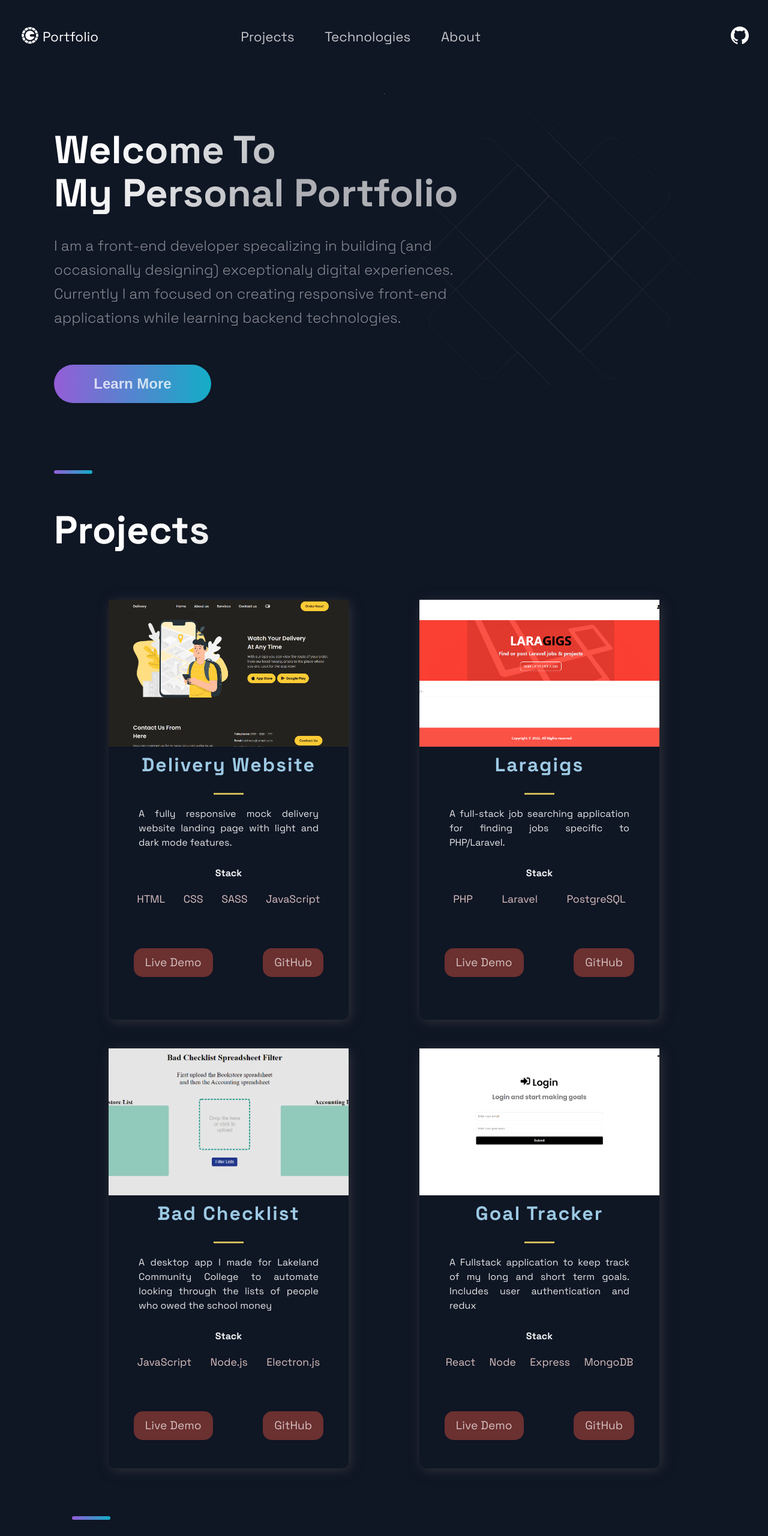
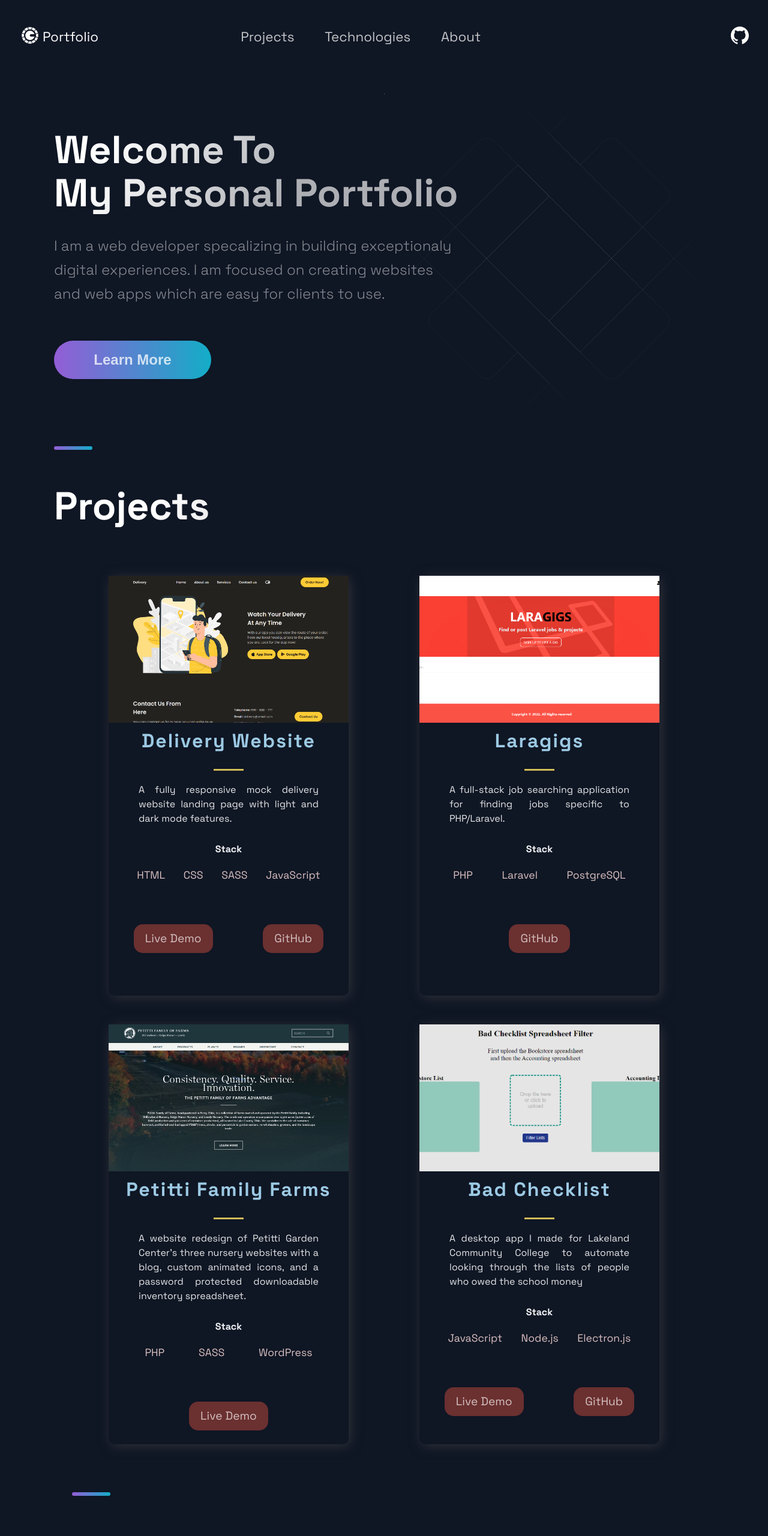
Before and after one commit to Wompato/Dev-Portfolio, a React (Create React App) app: page / in a window 1280 px wide. Shown: the top 2561 px of the page at 60% size. Built offline with nearby package versions, Linux system fonts and the light colour scheme.

Commit message:
updated with work experience

```diff
--- a/src/components/Sections/About.js
+++ b/src/components/Sections/About.js
@@ -6,33 +6,24 @@ function About() {
       <div className="divider-2"></div>
       <h2 className="section-heading">About Me</h2>
       <p className="about-description">
-        I am a self taught front-end developer who has always had a knack for
+        I am a self taught web developer who has always had a knack for
         technology and working with computers. I started making small edits to
-        webpages for fun in 2019 where my simple changes turned into a love for
+        webpages for fun in 2020 where my simple changes turned into a love for
         programming.
 
         Fascinated by how intricate programming can be I was quickly drawn to learn
         more. I started learning javascript to make websites more interactive. Then
-        I started to find designs online or ideas for web apps and build them on my
-        own. I am spending most of my time now learning new techologies and sharpening
-        my skills on the front-end.
+        I started to learn PHP and WordPress so I could build websites other people
+        could use and love. I am spending most of my time now learning new techologies
+        to build even more impressive stuff!
       </p>
       <ul className="timeline">
-        <li className="timeline-item">
-          <h4>
-            2019
-            <TimelineSvg />
-          </h4>
-          <p className="timeline-description">Started My Journey</p>
-        </li>
         <li className="timeline-item">
           <h4>
             2020
             <TimelineSvg />
           </h4>
-          <p className="timeline-description">
-            Created My First App. Rock, Paper, Scissors
-          </p>
+          <p className="timeline-description">Started my journey</p>
         </li>
         <li className="timeline-item">
           <h4>
@@ -40,7 +31,7 @@ function About() {
             <TimelineSvg />
           </h4>
           <p className="timeline-description">
-            Dove Into Fullstack Dev With MERN Stack
+            Created my first app. Rock, Paper, Scissors
           </p>
         </li>
         <li className="timeline-item">
@@ -49,7 +40,16 @@ function About() {
             <TimelineSvg />
           </h4>
           <p className="timeline-description">
-            Learning New Things. More To Come
+            Started working with agencies to create amazing websites and apps
+          </p>
+        </li>
+        <li className="timeline-item">
+          <h4>
+            2023
+            <TimelineSvg />
+          </h4>
+          <p className="timeline-description">
+            Learning new things. more to come
           </p>
         </li>
       </ul>
--- a/src/components/Sections/Hero.js
+++ b/src/components/Sections/Hero.js
@@ -11,10 +11,9 @@ function Hero() {
            My Personal Portfolio
         </h1>
         <p>
-          I am a front-end developer specalizing in building (and
-          occasionally designing) exceptionaly digital experiences.
-          Currently I am focused on creating responsive front-end
-          applications while learning backend technologies.
+          I am a web developer specalizing in building exceptionaly
+          digital experiences. I am focused on creating websites and
+          web apps which are easy for clients to use.
         </p>
         <button className="learn-more-btn">
           <a href="#projects">Learn More</a>
--- a/src/components/Sections/Project.js
+++ b/src/components/Sections/Project.js
@@ -51,14 +51,36 @@ function Project() {
             </ul>
           </div>
           <ul className="project-source-list">
-            <a
-              target="blank"
-              href="http://peaceful-depths-09862.herokuapp.com/"
-            >
-              Live Demo
-            </a>
             <a target="blank" href="https://github.com/Wompato/Laragigs">
               GitHub
+            </a>
+          </ul>
+        </article>
+        <article className="project-card">
+          <img
+            src="/images/Petitti.png"
+            className="project-card-img"
+          ></img>
+          <div className="project-card-title-content">
+            <h3 className="project-card-title">Petitti Family Farms</h3>
+            <hr></hr>
+          </div>
+          <p className="project-card-description">
+            A website redesign of Petitti Garden Center's three nursery websites
+            with a blog, custom animated icons, and a password protected downloadable
+            inventory spreadsheet.
+          </p>
+          <div className="project-stack-container">
+            <h6>Stack</h6>
+            <ul className="project-stack-list">
+              <li>PHP</li>
+              <li>SASS</li>
+              <li>WordPress</li>
+            </ul>
+          </div>
+          <ul className="project-source-list">
+            <a target="_blank" href="https://petittifamilyfarms.com">
+              Live Demo
             </a>
           </ul>
         </article>
@@ -98,37 +120,6 @@ function Project() {
             </a>
           </ul>
         </article>
-        <article className="project-card">
-          <img
-            src="/images/goaltracker.webp"
-            className="project-card-img"
-          ></img>
-          <div className="project-card-title-content">
-            <h3 className="project-card-title">Goal Tracker</h3>
-            <hr></hr>
-          </div>
-          <p className="project-card-description">
-            A Fullstack application to keep track of my long and short term
-            goals. Includes user authentication and redux
-          </p>
-          <div className="project-stack-container">
-            <h6>Stack</h6>
-            <ul className="project-stack-list">
-              <li>React</li>
-              <li>Node</li>
-              <li>Express</li>
-              <li>MongoDB</li>
-            </ul>
-          </div>
-          <ul className="project-source-list">
-            <a target="_blank" href="https://github.com/Wompato/Goal-Tracker">
-              Live Demo
-            </a>
-            <a target="_blank" href="https://github.com/Wompato/Goal-Tracker">
-              GitHub
-            </a>
-          </ul>
-        </article>
       </section>
     </section>
   );
--- a/src/components/Sections/Technologies.js
+++ b/src/components/Sections/Technologies.js
@@ -2,10 +2,10 @@ import {
   SiJavascript,
   SiReact,
   SiNodedotjs,
-  SiExpress,
-  SiMongodb,
   SiHtml5,
   SiCss3,
+  SiPhp,
+  SiWordpress
 } from "react-icons/si";
 
 function Technologies() {
@@ -37,6 +37,7 @@ function Technologies() {
             </div>
             <p className="skill-description">
               Taking Javascript to the backend to create REST APIs
+              with Express
             </p>
           </div>
         </li>
@@ -44,11 +45,11 @@ function Technologies() {
           <div className="skill-content">
             <div className="skill-heading">
               <h4 className="skill-title">Express</h4>
-              <SiExpress size="30px" />
+              <SiWordpress size="30px" />
             </div>
             <p className="skill-description">
-              Extending Node.js to make easy fullstack applications with
-              authentication
+              Building custom themes, plugins, and working with popular
+              plugins like ACF and YoastSEO
             </p>
           </div>
         </li>
@@ -56,10 +57,11 @@ function Technologies() {
           <div className="skill-content">
             <div className="skill-heading">
               <h4 className="skill-title">MongoDB</h4>
-              <SiMongodb size="30px" />
+              <SiPhp size="30px" />
             </div>
             <p className="skill-description">
-              Used with Mongoose to store data for backends
+              Creating backend services, working with different CMS, and
+              integrating 3rd party APIs
             </p>
           </div>
         </li>
```
Also changed, not shown: public/images/Petitti.png (added).
